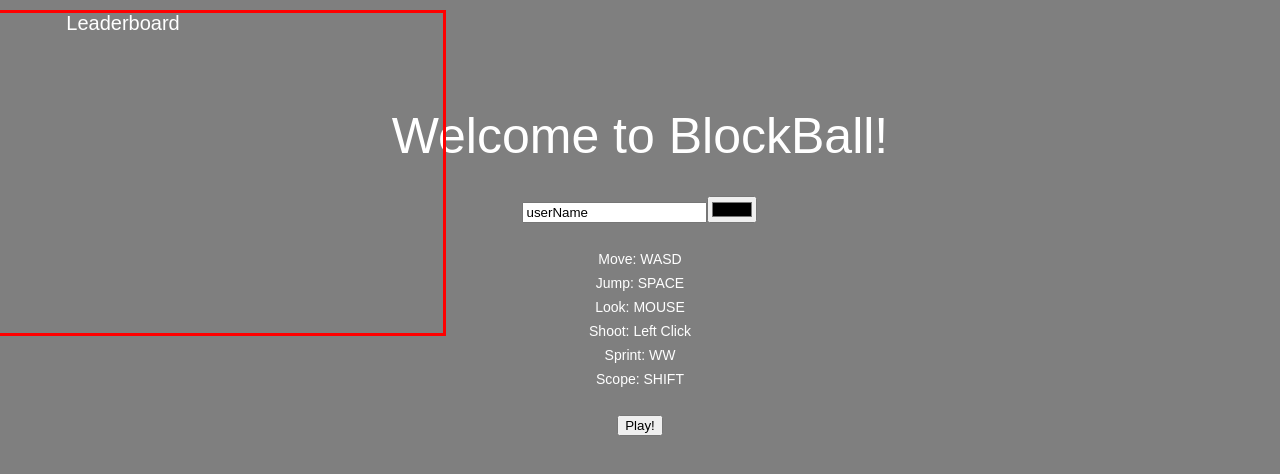
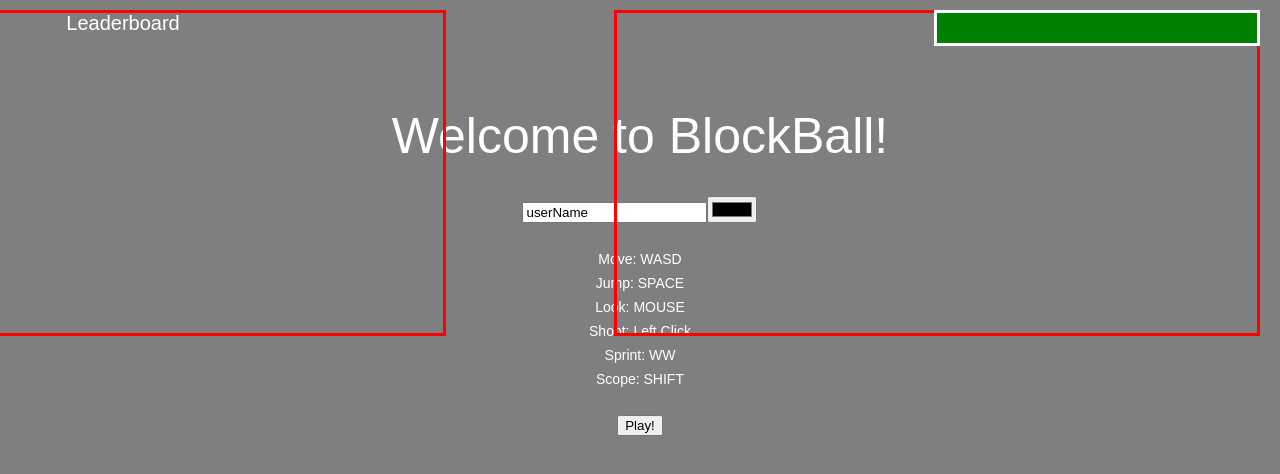
Before and after one commit to vinport16/KHE19, a website: page client/index.html in a window 1280 px wide. Drawn offline with nearby package versions, Linux system fonts and the light colour scheme.

Commit message:
reload + reload status bar

```diff
--- a/client/blockball.js
+++ b/client/blockball.js
@@ -17,6 +17,8 @@ var startTime = Date.now();
 var player_radius = 7.5;
 var star = create_star_sprite();
 var playerJustFell = false;
+var reloadTime = 500;
+var loadStatus = 1;
 
 init();
 animate();
@@ -38,9 +40,9 @@ function init() {
     var blocker = document.getElementById( 'blocker' );
     var instructions = document.getElementById( 'instructions' );
     var leaderboard = document.getElementById( 'leaderboard' );
-    var startButton = document.getElementById('startButton');
-    //var continueButton = document.getElementById('continueButton');
-    //continueButton.style.display = 'none';
+    var startButton = document.getElementById('startButton' );
+
+
     startButton.addEventListener( 'click', function () {
         var username = document.getElementById('userName').value;
         var userColor = document.getElementById("userColor").value;
@@ -72,12 +74,15 @@ function init() {
     controls.getObject().position.z = 200;
     scene.add( controls.getObject() );
     var onClick = function ( event ) {
+        if(loadStatus > 0.999){
             var vector = new THREE.Vector3( 0, 0, - 1 );
             vector.applyQuaternion( camera.quaternion );
             if(camera.fov > 20){
                 socket.emit("launch", {dx:vector.x, dy:vector.y, dz:vector.z, fracture:3});
             }else{
                 socket.emit("launch", {dx:vector.x, dy:vector.y, dz:vector.z, speed:100});
+            }
+            loadStatus = 0;
         }
     }
     var onKeyDown = function ( event ) {
@@ -401,6 +406,11 @@ function animate() {
             //controls.getObject().position.y = originalPosition.y; // THIS STOPS JUMPING THROUGH CEILINGS
             controls.getObject().position.z = originalPosition.z;
         }
+
+        // update reload status and bar
+        loadStatus += (time-prevTime)/reloadTime;
+        loadStatus = Math.min(loadStatus, 1);
+        document.getElementById( 'status-bar' ).style.width = (loadStatus * 100) + "%";
 
         // if ( controls.getObject().position.y < 10 ) {
         //     velocity.y = 0;
--- a/client/index.html
+++ b/client/index.html
@@ -38,12 +38,37 @@
             font-size: 20px;
             line-height: 20px;
             border: 3px, solid, red;
+        }
 
-            -moz-user-select     : none;
-            -khtml-user-select   : none;
-            -webkit-user-select  : none;
-            -o-user-select       : none;
-            user-select          : none;
+        #reload-bar {
+            position: absolute;
+            right: 20px;
+            top: 10px;
+            z-index: 2;
+            width: 50%;
+            height: 40%;
+            display: box;
+            color: #ffffff;
+            text-align: center;
+            font-family: Arial;
+            font-size: 20px;
+            line-height: 20px;
+            border: 3px, solid, red;
+        }
+
+        #bar-container{
+            width:50%;
+            height:30px;
+            float: right;
+            background-color:purple;
+            outline-color: white;
+            outline-style: solid;
+        }
+
+        #status-bar{
+            width:100%;
+            height:30px;
+            background-color:green;
         }
 
         #instructions {
@@ -74,6 +99,7 @@
 
 <body>
     <div id="leaderboard">Leaderboard</div>
+    <div id="reload-bar"><div id="bar-container"><div id="status-bar"></div></div></div>
     <div id="blocker">
 
         <div id="instructions">
```
Also changed, not shown: server_list/script.js (+12 -0 lines). Lines whose indentation alone changed are shown as unchanged.
